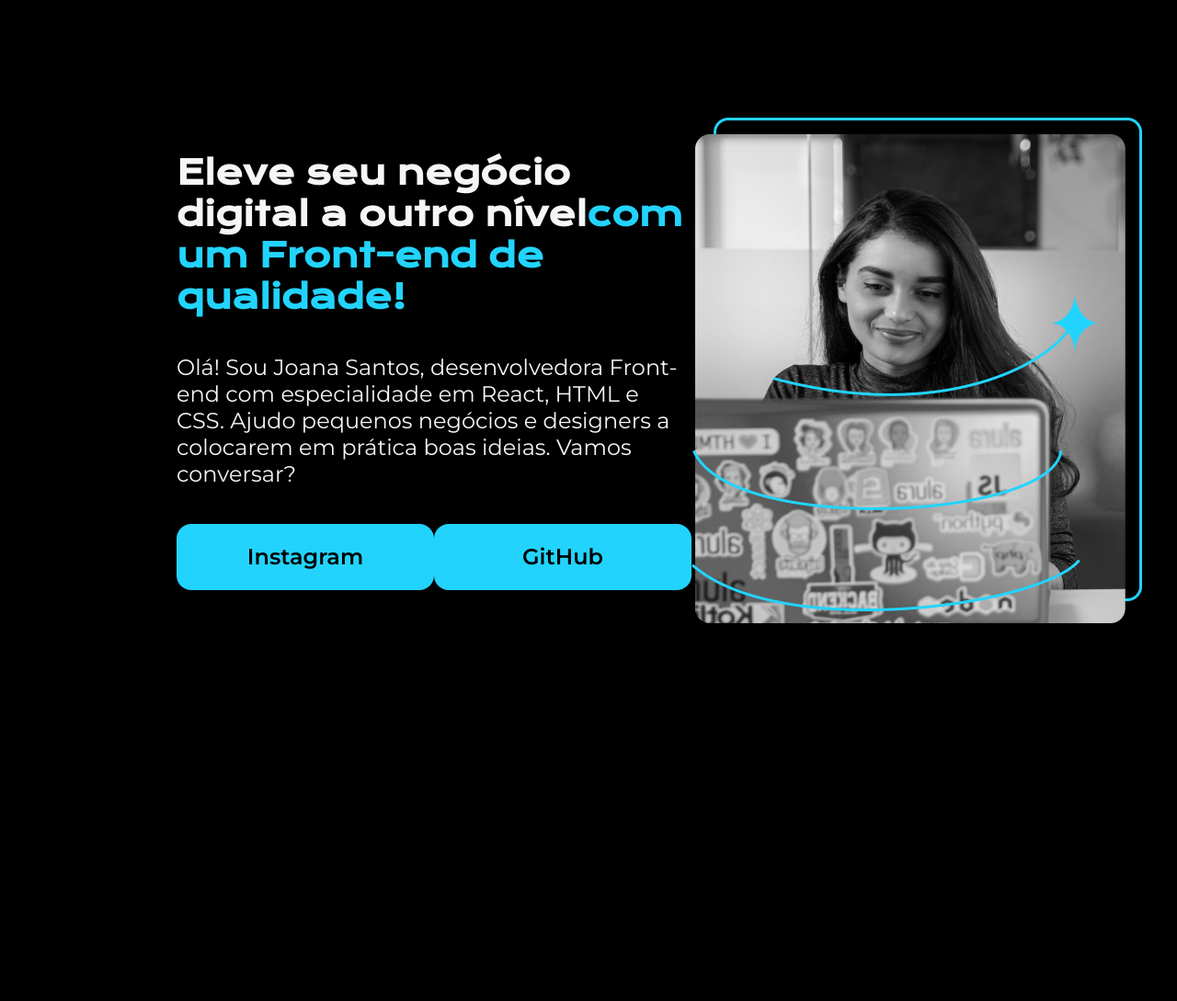
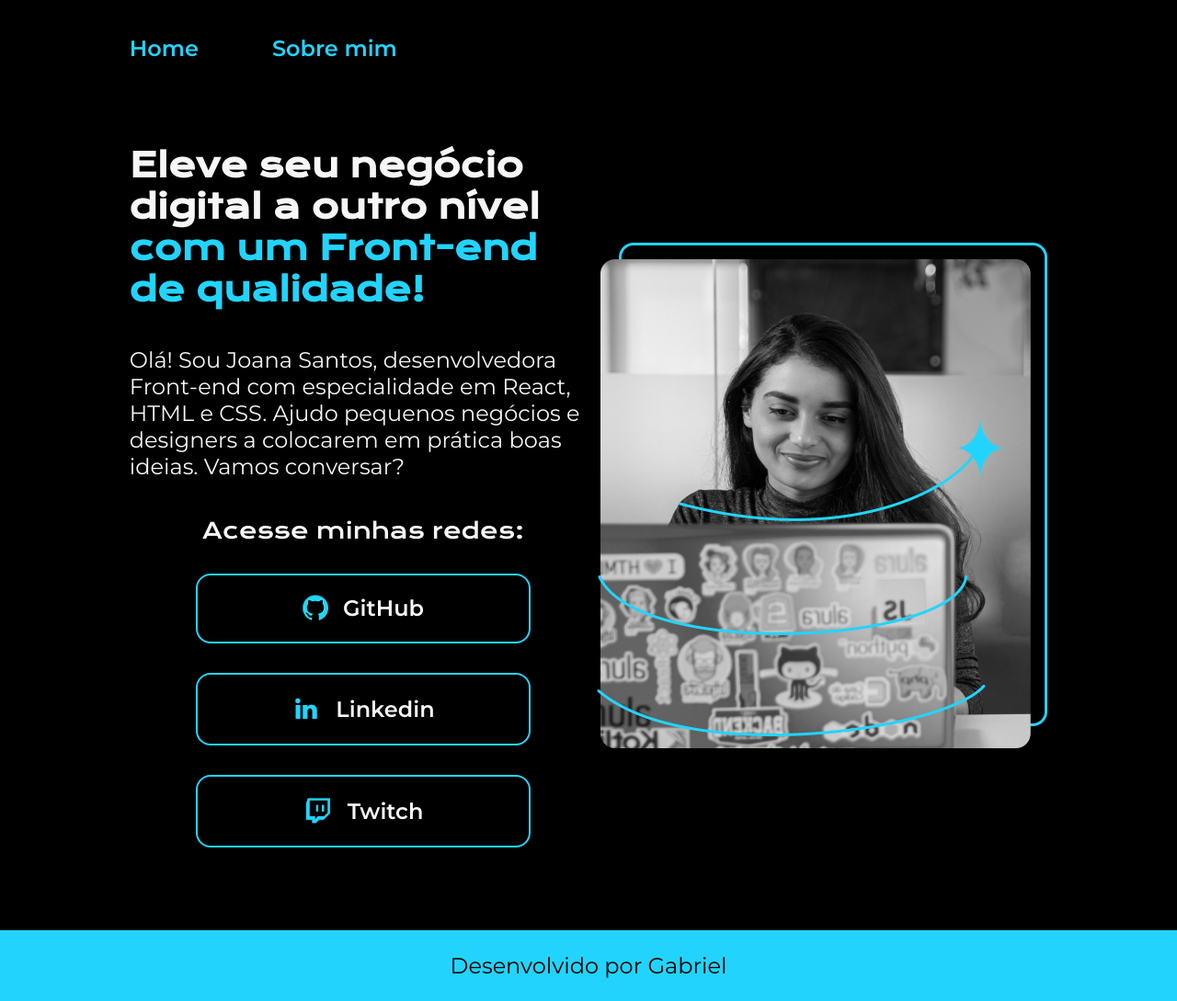
Before and after one commit to ArkDesh/alura-portifolio, a plain HTML site: page index.html in a window 1280 px wide. Shown: the whole page at 92% size. Before the commit the page ends 928 px from the top, so only its background shows below. Drawn offline with nearby package versions, Linux system fonts and the light colour scheme.

Commit message:
atualizacao-pagina

```diff
--- a/index.html
+++ b/index.html
@@ -1,6 +1,5 @@
 <!DOCTYPE html>
 <html lang="pt-br">
-
 <head>
     <meta charset="UTF-8">
     <meta http-equiv="X-UA-Compatible" content="IE=edge">
@@ -8,23 +7,37 @@
     <title>Portifolio</title>
     <link rel="stylesheet" href="style.css">
 </head>
-
 <body>
-    <header></header>
+    <header class="cabecalho">
+        <nav class="cabecalho__menu">
+            <a href="index.html" class="cabecalho__menu__link">Home</a>
+            <a href="#" class="cabecalho__menu__link">Sobre mim</a>
+        </nav>
+    </header>
     <main class="apresentacao">
         <section class="apresentacao__conteudo">
-            <h1 class="apresentacao__conteudo__titulo">Eleve seu negócio digital a outro nível<strong
-            class="titulo-destaque">com um Front-end de qualidade!
-            </strong></h1>
+            <h1 class="apresentacao__conteudo__titulo">Eleve seu negócio digital a outro nível <strong class="titulo-destaque">com um Front-end de qualidade!</strong></h1>
             <p class="apresentacao__conteudo__texto">Olá! Sou Joana Santos, desenvolvedora Front-end com especialidade em React, HTML e CSS. Ajudo pequenos negócios e designers a colocarem em prática boas ideias. Vamos conversar?</p>
             <div class="apresentacao__links">
-                <a class="apresentacao__links__link" href="https://instagram.com/rafaballerini">Instagram</a>
-                <a class="apresentacao__links__link" href="https://github.com/guilhermeonrails">GitHub</a>
+                <h2 class="apresentacao__links__subtitulo">Acesse minhas redes:</h2>
+                <a class="apresentacao__links__link" href="https://github.com/guilhermeonrails">
+                    <img src="./assets/Logo Github.png" alt="Logo do GitHub">
+                    GitHub
+                </a>
+                <a class="apresentacao__links__link" href="# ">
+                    <img src="./assets/Logo linkedin.png" alt="Logo do Linkedin">
+                    Linkedin
+                </a>
+                <a class="apresentacao__links__link" href="https://github.com/guilhermeonrails">
+                    <img src="./assets/Logo Twitch.png" alt="Logo da Twitch">
+                    Twitch
+                </a>
             </div>
         </section>
-        <img src="imagem.png" alt="Foto da Joana Santos programando">
+        <img src="./assets/Imagem.png" alt="Foto da Joana Santos programando">
     </main>
-    <footer></footer>
+    <footer class="rodape">
+        <p class="rodape__texto">Desenvolvido por Gabriel</p>
+    </footer>
 </body>
-
 </html>
--- a/style.css
+++ b/style.css
@@ -6,10 +6,26 @@
 }
 
 body{
-    height: 100vh;
     box-sizing: border-box;
     background-color: #000000;
     color: #F6F6F6;
+}
+
+.cabecalho {
+    padding: 3% 0 0 11%;
+}
+
+.cabecalho__menu {
+    display: flex;
+    gap: 80px;
+}
+
+.cabecalho__menu__link {
+    text-decoration: none;
+    color: #22D4FD;
+    font-size: 24px;
+    font-family: 'Montserrat', sans-serif;
+    font-weight: 600;
 }
 
 .titulo-destaque{
@@ -17,7 +33,7 @@ body{
 }
 
 .apresentacao{
-    margin: 10% 15%;
+    padding: 7% 11%;
     display: flex;
     align-items: center;
     justify-content: space-between;
@@ -42,17 +58,46 @@ body{
 .apresentacao__links{
     display: flex;
     justify-content: space-between;
+    flex-direction: column;
+    gap: 32px;
+    align-items: center;
+}
+
+.apresentacao__links__subtitulo {
+    font-family: 'Krona One', sans-serif;
+    font-size: 24px;
+    font-weight: 400;
 }
 
 .apresentacao__links__link{
-    background-color: #22D4FD;
-    width: 280px;
+    width: 360px;
     text-align: center;
+    border: #22D4FD 2px solid;
     border-radius: 16px;
     font-size: 24px;
     font-weight: 600;
     padding: 21.5px 0;
     text-decoration: none;
+    color: #F6F6F6;
+    font-family: 'Montserrat', sans-serif;
+    display: flex;
+    justify-content: center;
+    align-items: center;
+    gap: 16px;
+}
+
+.apresentacao__links__link:hover {
+    background-color: #272727;
+}
+
+.rodape {
+    padding: 24px 0;
+    background-color: #22D4FD;
+    text-align: center;
+}
+
+.rodape__texto {
+    font-family: 'Montserrat', sans-serif;
+    font-size: 24px;
     color: #000000;
-    font-family: 'Montserrat', sans-serif;
 }
```
Also changed, not shown: assets/Imagem.png (renamed from Imagem.png), assets/Logo Github.png (added), assets/Logo Twitch.png (added), assets/Logo linkedin.png (added).
